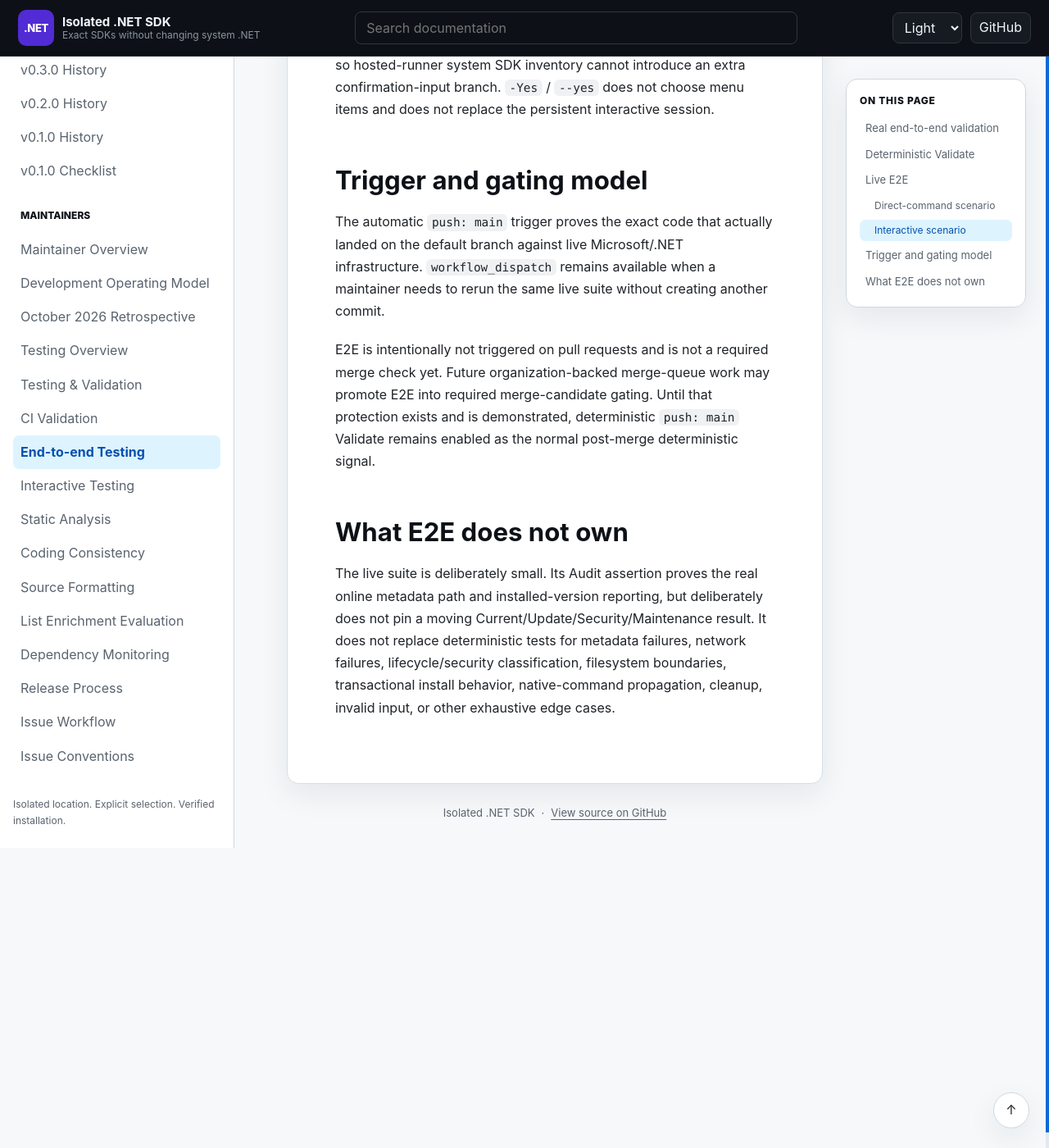
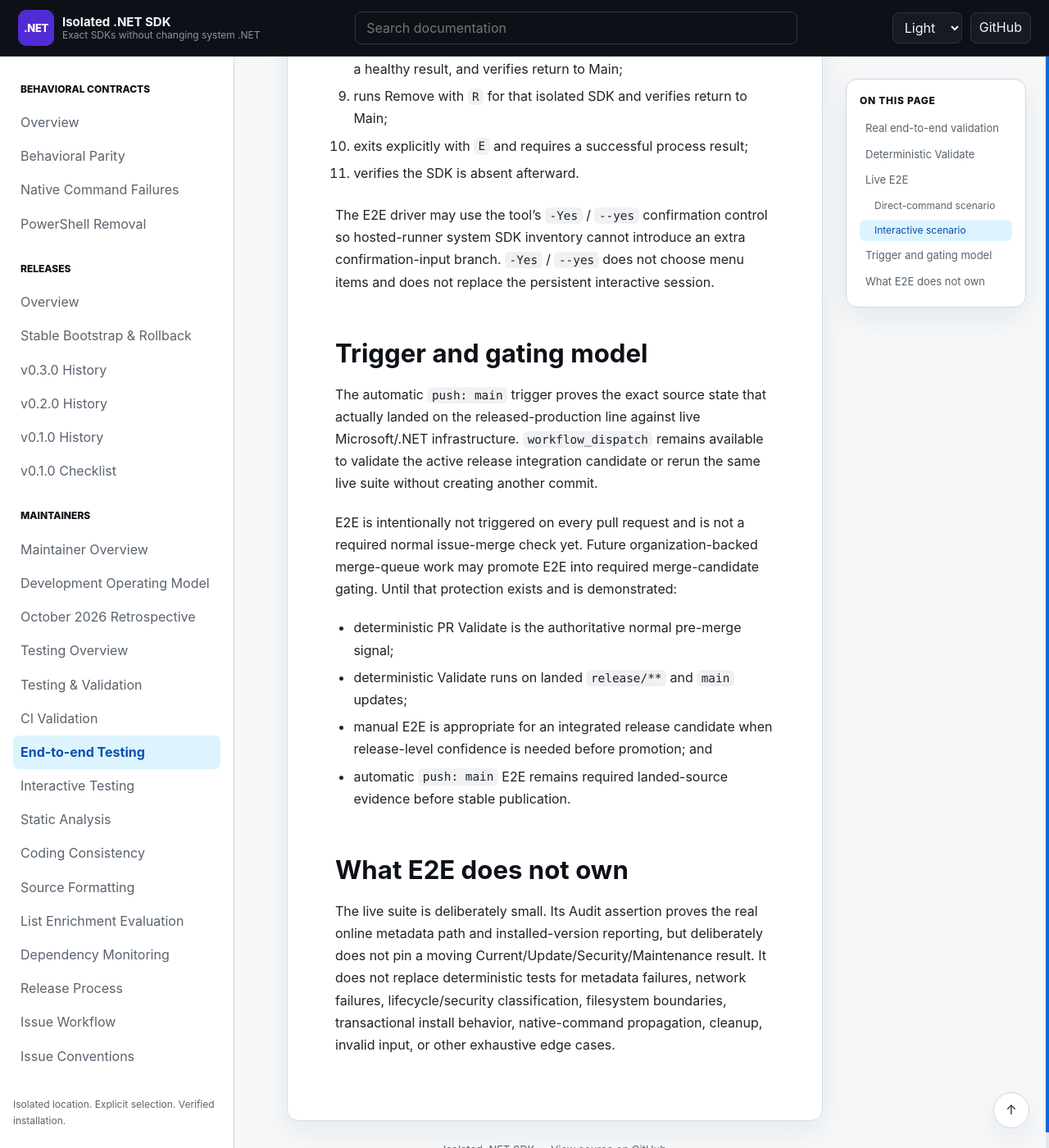
Before and after one commit to infoconex/isolated-dotnet-sdk, a Jekyll site: the page built from docs/maintainers/testing/e2e-testing.md, in a window 1280 px wide and 1400 px high, scrolled down 3148 px. Shown: the whole window at 82% size. Built offline with Jekyll 4.4.1, drawn with Linux system fonts in a browser that asks for light colours; our own code applies the rules of GitHub Pages for plain Markdown files; some of the changed text lies outside the part shown.

Commit message:
docs: align E2E guidance with release integration

```diff
--- a/docs/maintainers/testing/e2e-testing.md
+++ b/docs/maintainers/testing/e2e-testing.md
@@ -20,7 +20,9 @@
 
 ## Live E2E
 
-`.github/workflows/e2e.yml` runs automatically on `push` to `main` after changes land and also supports `workflow_dispatch` for ad hoc reruns. It is a real-system confidence layer and is not a required PR or merge check while the repository remains under personal-account ownership.
+`.github/workflows/e2e.yml` runs automatically on `push` to `main` after a release candidate or released-line fix lands and also supports `workflow_dispatch` for ad hoc or release-candidate runs. It is a real-system confidence layer and is not a required normal issue-PR check while the repository remains under personal-account ownership.
+
+During an active next-release integration cycle, routine issue PRs target the release integration branch and rely on deterministic Validate. Before the final release-candidate PR to `main`, maintainers can use `workflow_dispatch` to exercise the integrated candidate against live Microsoft/.NET infrastructure. After the approved candidate lands on `main`, the normal automatic E2E run provides exact landed-source evidence required before stable publication.
 
 The workflow runs only the supported product mappings:
 
@@ -69,9 +71,14 @@
 
 ## Trigger and gating model
 
-The automatic `push: main` trigger proves the exact code that actually landed on the default branch against live Microsoft/.NET infrastructure. `workflow_dispatch` remains available when a maintainer needs to rerun the same live suite without creating another commit.
+The automatic `push: main` trigger proves the exact source state that actually landed on the released-production line against live Microsoft/.NET infrastructure. `workflow_dispatch` remains available to validate the active release integration candidate or rerun the same live suite without creating another commit.
 
-E2E is intentionally not triggered on pull requests and is not a required merge check yet. Future organization-backed merge-queue work may promote E2E into required merge-candidate gating. Until that protection exists and is demonstrated, deterministic `push: main` Validate remains enabled as the normal post-merge deterministic signal.
+E2E is intentionally not triggered on every pull request and is not a required normal issue-merge check yet. Future organization-backed merge-queue work may promote E2E into required merge-candidate gating. Until that protection exists and is demonstrated:
+
+- deterministic PR Validate is the authoritative normal pre-merge signal;
+- deterministic Validate runs on landed `release/**` and `main` updates;
+- manual E2E is appropriate for an integrated release candidate when release-level confidence is needed before promotion; and
+- automatic `push: main` E2E remains required landed-source evidence before stable publication.
 
 ## What E2E does not own
 
```
